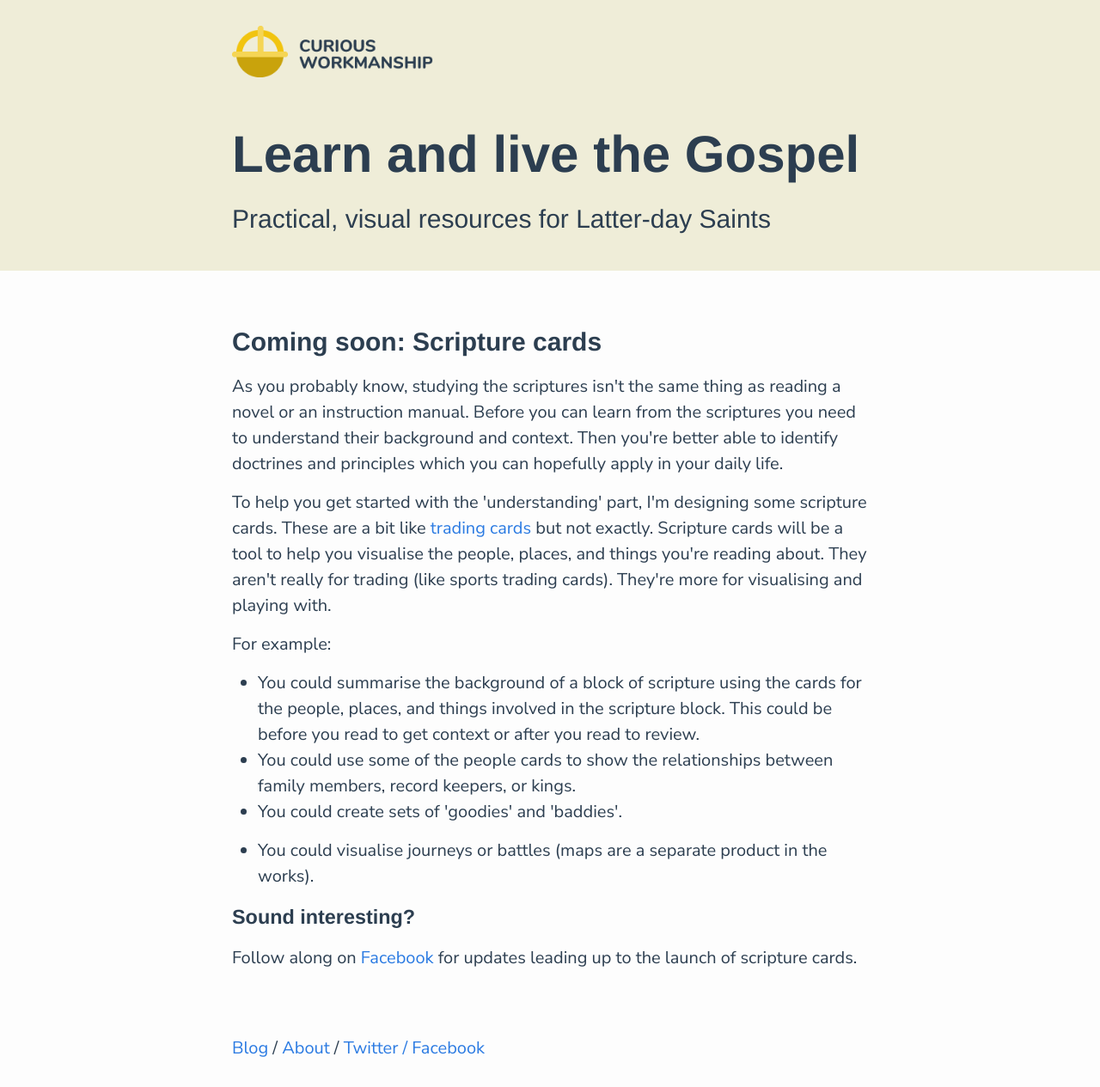
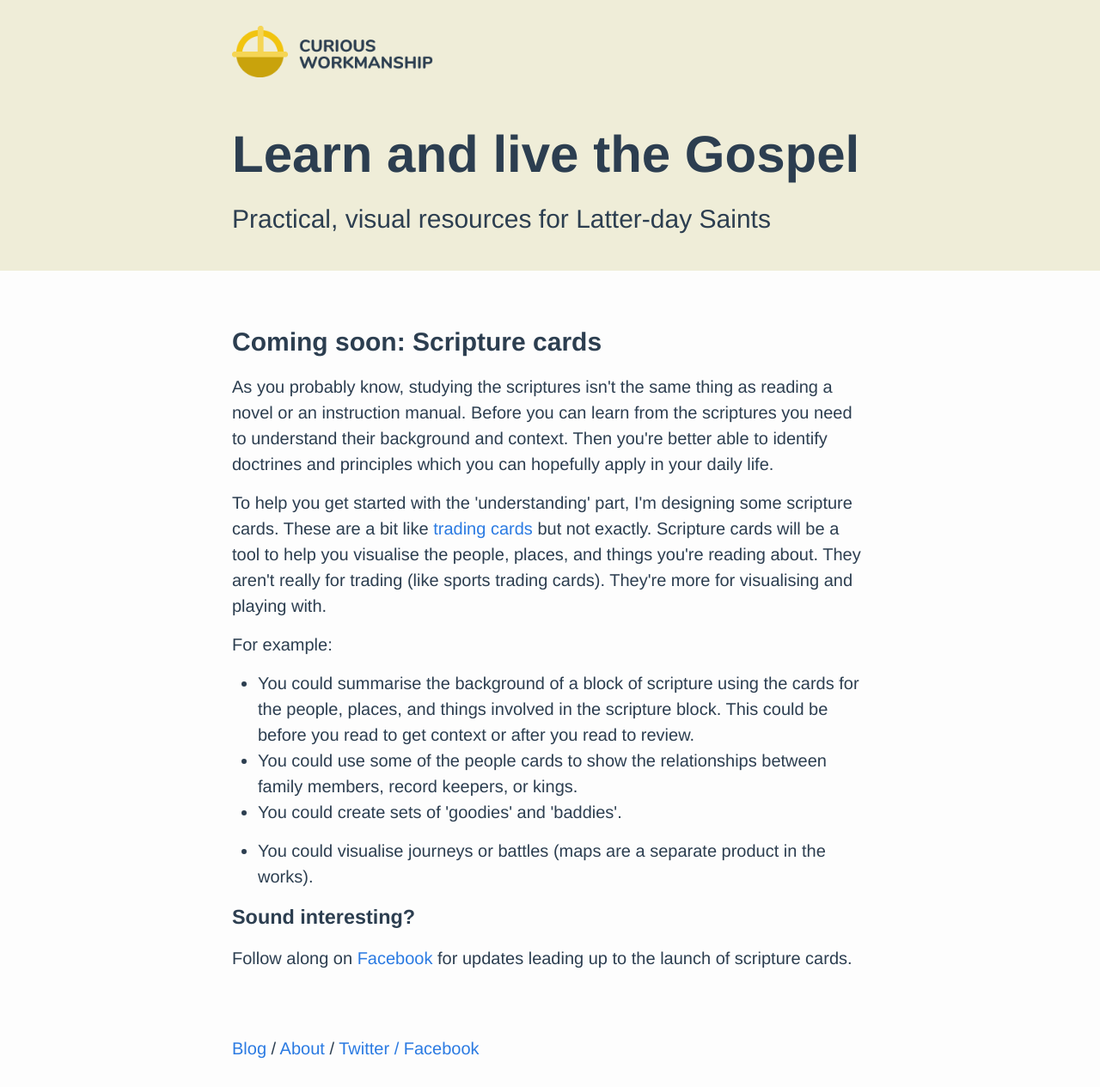
Before and after one commit to blairrorani/curious-workmanship, a Jekyll site: the page built from index.html, in a window 1280 px wide. Shown: the whole page at 86% size. Built offline with Jekyll 4.4.1, drawn with Linux system fonts in a browser that asks for light colours; some web fonts are replaced.

Commit message:
update head
Fix missing font

```diff
--- a/_includes/head.html
+++ b/_includes/head.html
@@ -7,7 +7,7 @@
   <meta name="description" content="{% if page.excerpt %}{{ page.excerpt | strip_html | strip_newlines | truncate: 160 }}{% else %}{{ site.description }}{% endif %}">
 
   <!-- link Google fonts -->
-  <link href="https://fonts.googleapis.com/css?family=Nunito+Sans" rel="stylesheet">
+  <link href="https://fonts.googleapis.com/css?family=Nunito+Sans,Nunito" rel="stylesheet">
   <link rel="stylesheet" href="{{ "/css/main.css" | prepend: site.baseurl }}">
   <link rel="canonical" href="{{ page.url | replace:'index.html','' | prepend: site.baseurl | prepend: site.url }}">
   <link rel="alternate" type="application/rss+xml" title="{{ site.title }}" href="{{ "/feed.xml" | prepend: site.baseurl | prepend: site.url }}">
```
